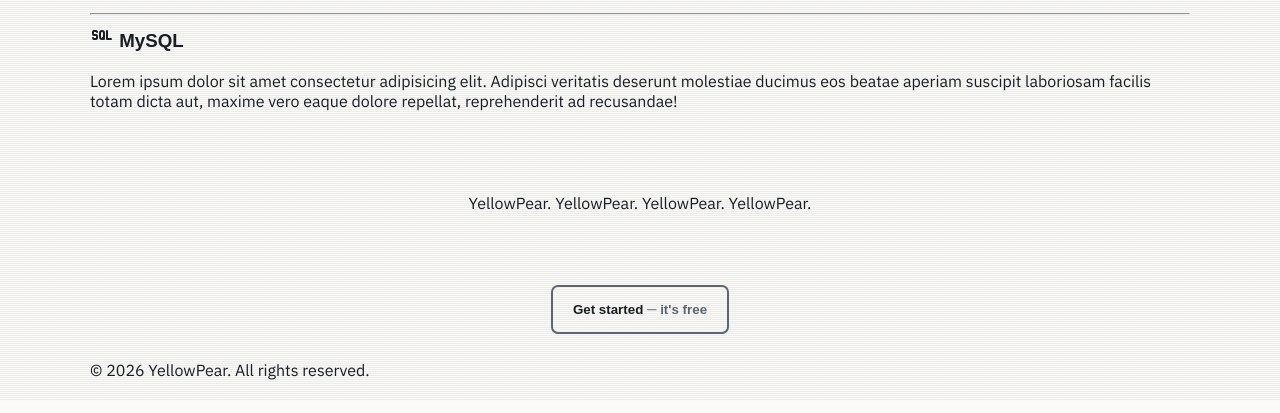
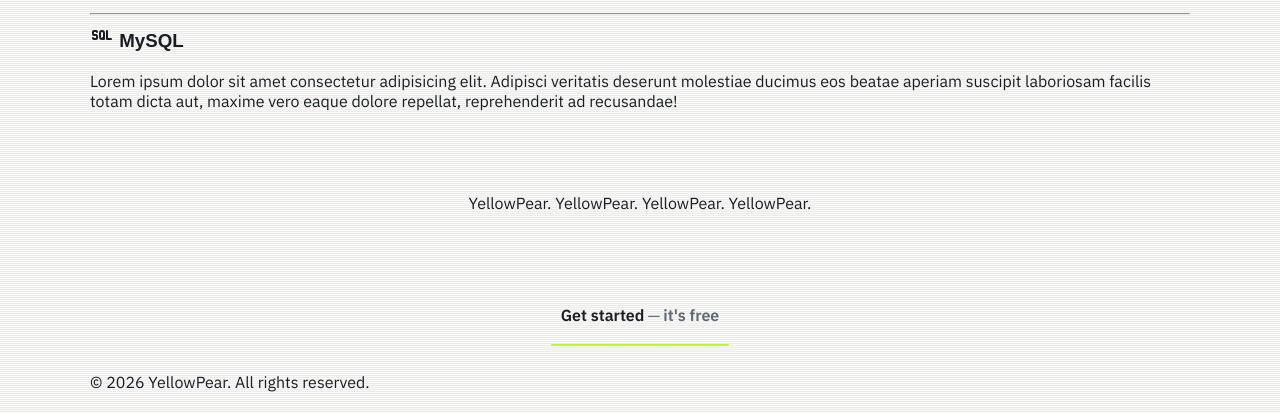
Before and after one commit to aNTb-j/yellowPear, a website with bundled scripts: page index.html in a window 1280 px wide. Shown: the part 1238-1651 px from the top of the page. Built offline with nearby package versions, Linux system fonts and the light colour scheme.

Commit message:
Cambios de SCSS - Link para formularios

```diff
--- a/index.html
+++ b/index.html
@@ -164,9 +164,10 @@
             <section class="container contact">
                 <div class="client-application">
                     <p>YellowPear. YellowPear. YellowPear. YellowPear.</p>
-                    <button id="application-button" type="button"> Get started
+                    <a id="application-button" href="/pages/form.html">
+                        Get started
                         <span id="application-button-span"> ─ it's free</span>
-                    </button>
+                    </a>
                 </div>
             </section>
         </main>
--- a/src/scss/components/button.scss
+++ b/src/scss/components/button.scss
@@ -1,22 +1,57 @@
 @use '../util' as *;
 
 #application-button {
-  padding: 15px 20px;
-  border: 2px solid var(--text1);
-  border-color: var(--text1);
-  outline: none;
-  background-color: var(--background);
+  display: inline-block;
+
+  position: relative;
+  z-index: 1;
+
+  padding: rem(1) rem(30);
+  line-height: 3.7;
+
   color: var(--text2);
-  border-radius: 7px;
+  text-decoration: none;
   font-weight: 600;
-  cursor: pointer;
-  transition: all 0.25s ease-out;
-}
 
-#application-button:hover {
-  transform: translateY(-3px);
+  transition: color .3s cubic-bezier(.2, 0, 0, 1);
+
+  &::after {
+      content: "";
+
+      position: absolute;
+      left: rem(20);
+      right: rem(20);
+      bottom: 0;
+
+      height: 2px;
+
+      background: var(--accent);
+
+      transition: all .3s cubic-bezier(.2, 0, 0, 1);
+
+      transform-origin: bottom center;
+      z-index: -1;
+
+      border-radius: rem(1000);
+  }
+
+  &:hover {
+      color: var(--background);
+      color: black;
+
+      &::after {
+          left: 0;
+          right: 0;
+          height: 100%;
+      }
+  }
 }
 
 #application-button-span {
-  color: var(--text1);
+    color: var(--text1);
+    transition: color .3s;
 }
+
+#application-button:hover #application-button-span {
+    color: var(--background);
+}
```
Also changed, not shown: public/css/style.css, 1 other file.
